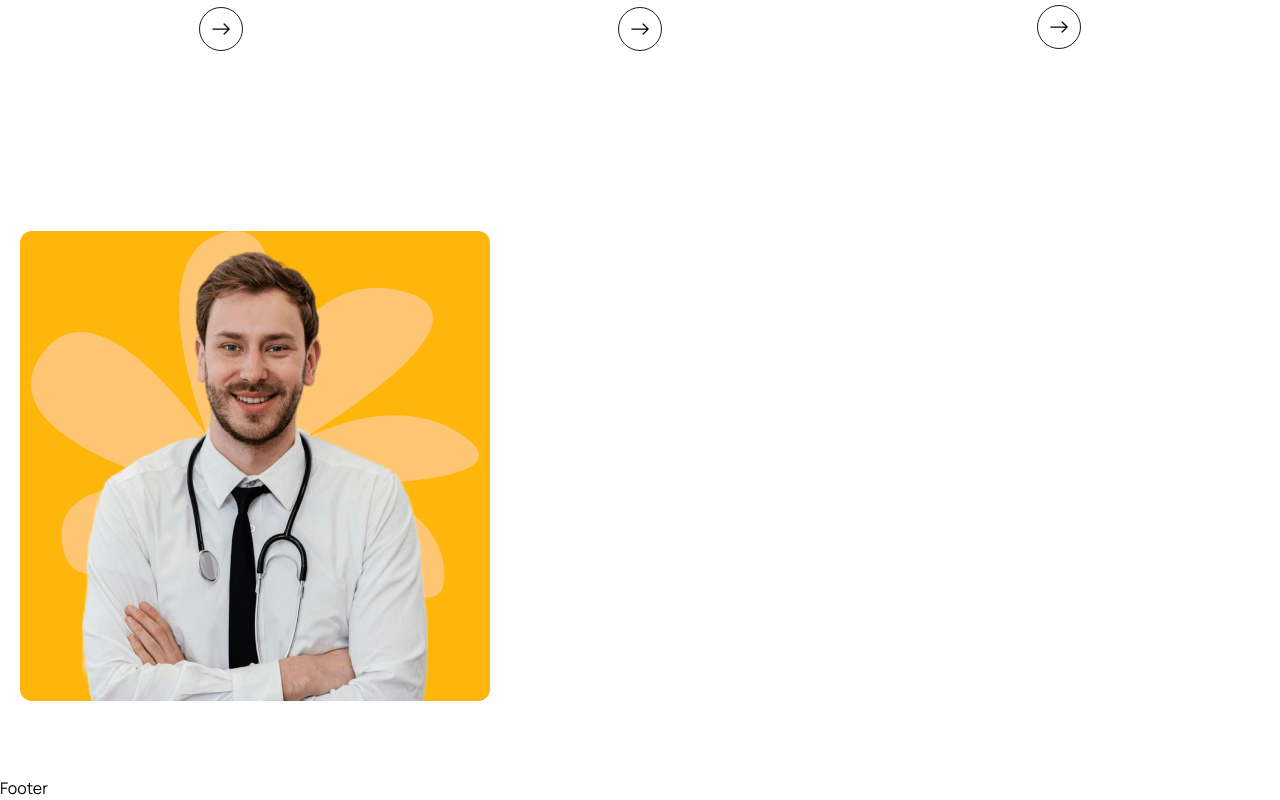
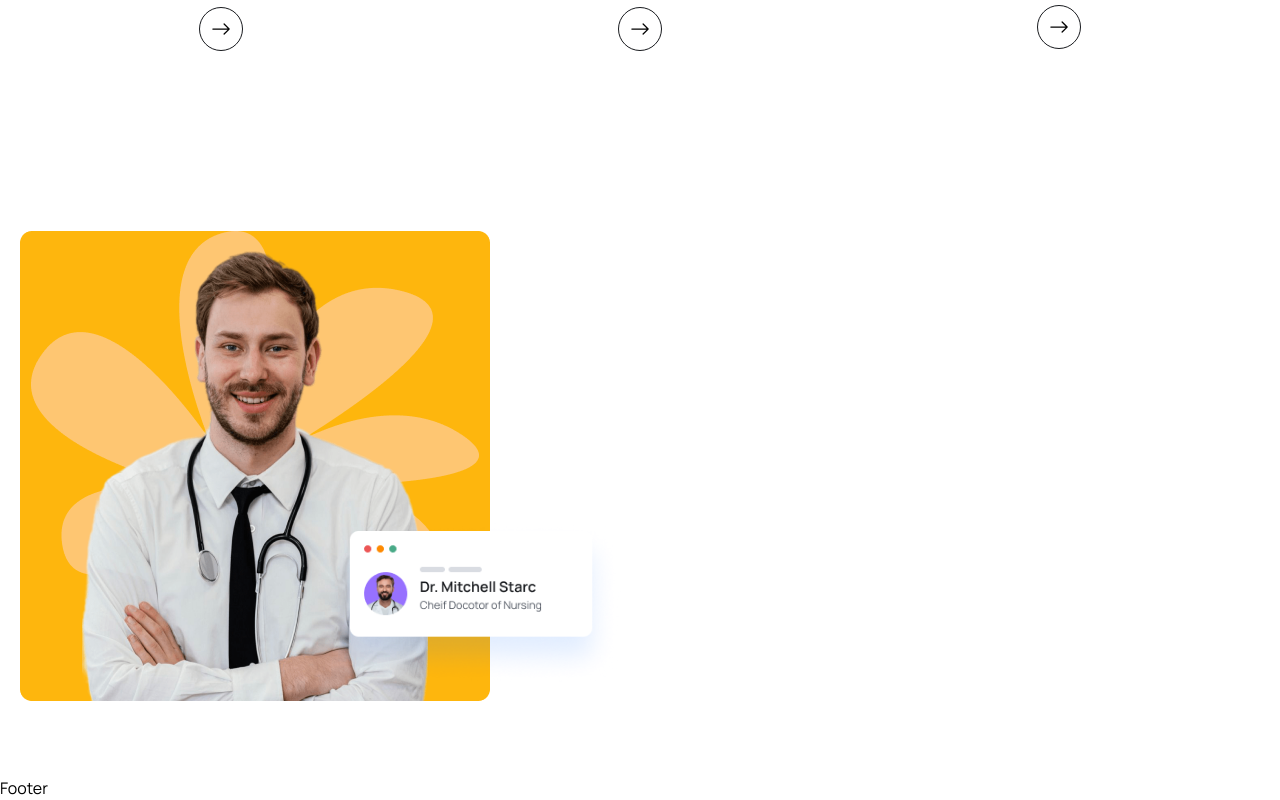
Before and after one commit to AayushAryan007/docAppoint, a React (Vite) app in the folder client/: page / in a window 1280 px wide. Shown: the part 1498-2298 px from the top of the page. Built offline with nearby package versions, Linux system fonts and the light colour scheme; the HTML template or start-up script is replaced by a standard one.

Commit message:
about sections image with about image

```diff
--- a/client/src/components/About/About.jsx
+++ b/client/src/components/About/About.jsx
@@ -1,5 +1,7 @@
 import React from "react";
 import aboutImg from "../../assets/images/about.png";
+import aboutCardImg from "../../assets/images/about-card.png";
+
 const About = () => {
   return (
     <section>
@@ -8,6 +10,9 @@ const About = () => {
           {/* ======about img=========== */}
           <div className="relative w-3/4 lg:w-1/2 xl:w-[770px] z-10 order-2 lg:order-1">
             <img src={aboutImg} alt="aboutImg" />
+            <div className="absolute z-20 bottom-4 w-[200px] md:w-[300px] right-[-30%] md:right-[-7%] lg:right-[22%]">
+              <img src={aboutCardImg} alt="aboutCardImg" />
+            </div>
           </div>
         </div>
       </div>
```
